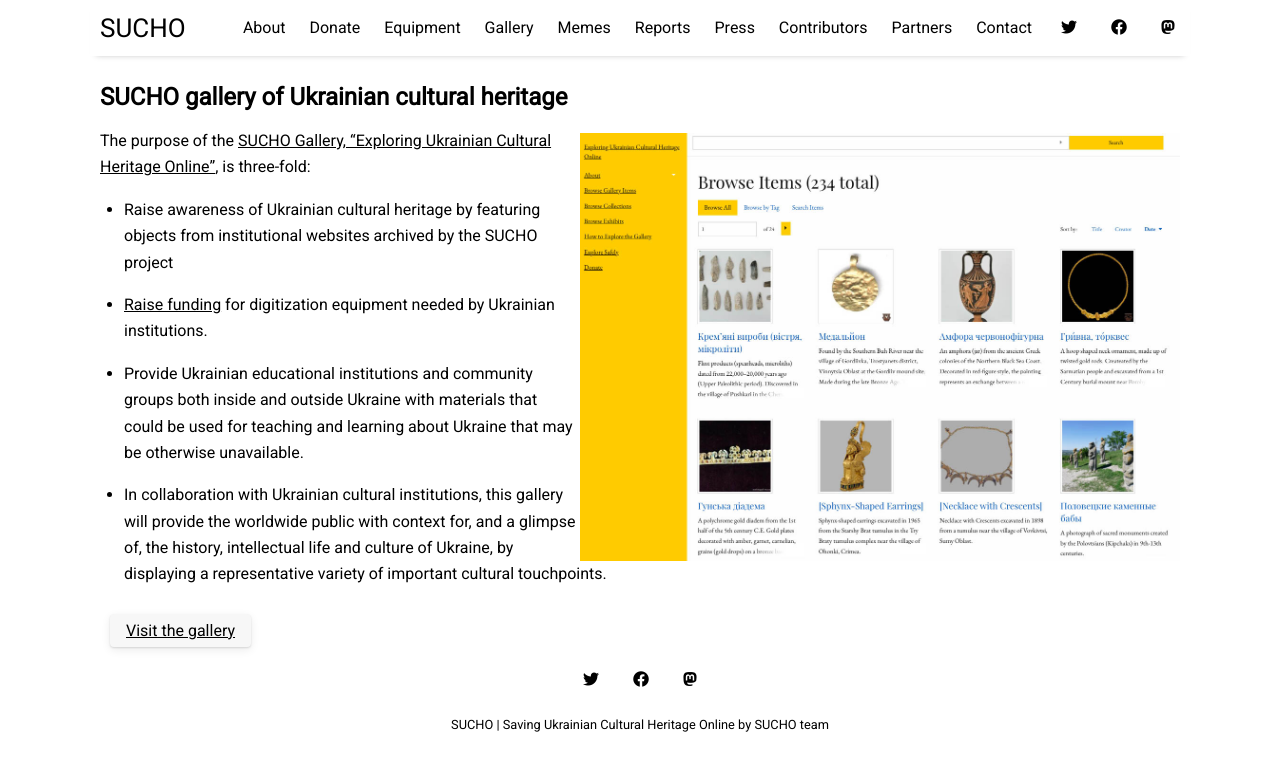
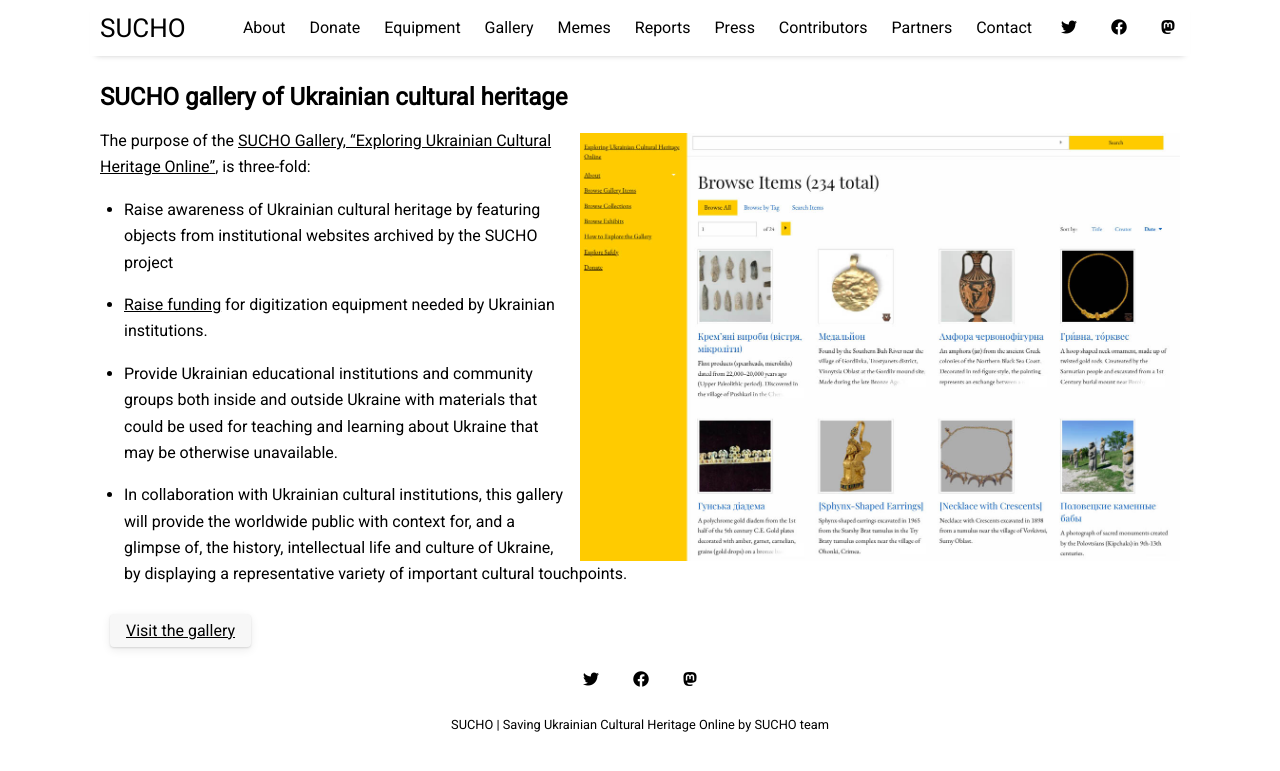
Before and after one commit to sucho-archiving/sucho-archiving.github.io, a Jekyll site: the page built from pages/gallery.md, in a window 1280 px wide. Shown: the top 771 px of the page. Built offline with Jekyll 4.4.1, drawn with Linux system fonts in a browser that asks for light colours.

Commit message:
Update gallery.md
added image padding

```diff
--- a/pages/gallery.md
+++ b/pages/gallery.md
@@ -6,7 +6,7 @@
 
 ## SUCHO gallery of Ukrainian cultural heritage
 
-<img src="/assets/images/gallery-screenshot.jpg" style="float:right;">
+<img src="/assets/images/gallery-screenshot.jpg" style="float:right; margin-left: 10px;" />
 
 The purpose of the [SUCHO Gallery, “Exploring Ukrainian Cultural Heritage Online”](https://gallery.sucho.org), is three-fold:
 
```
